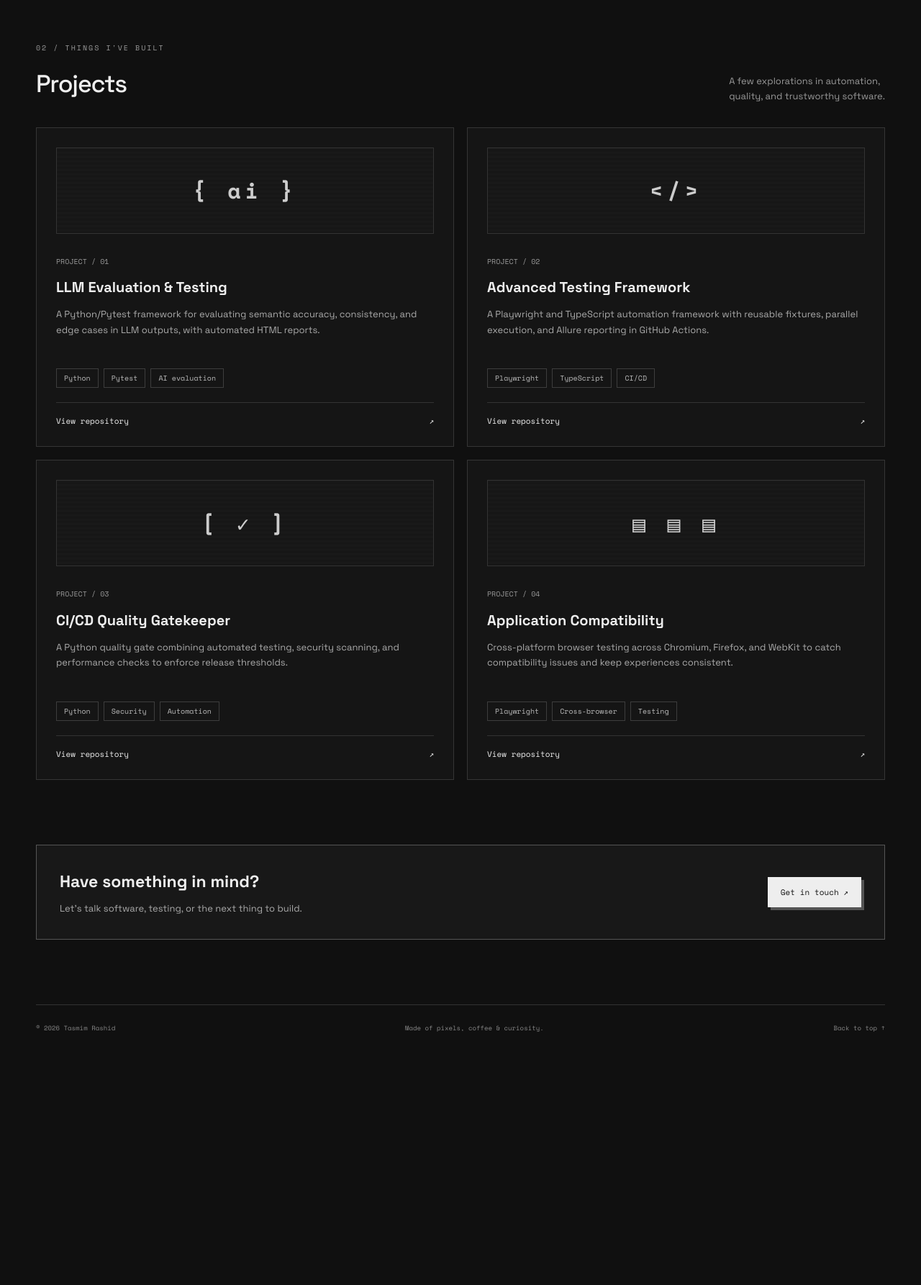
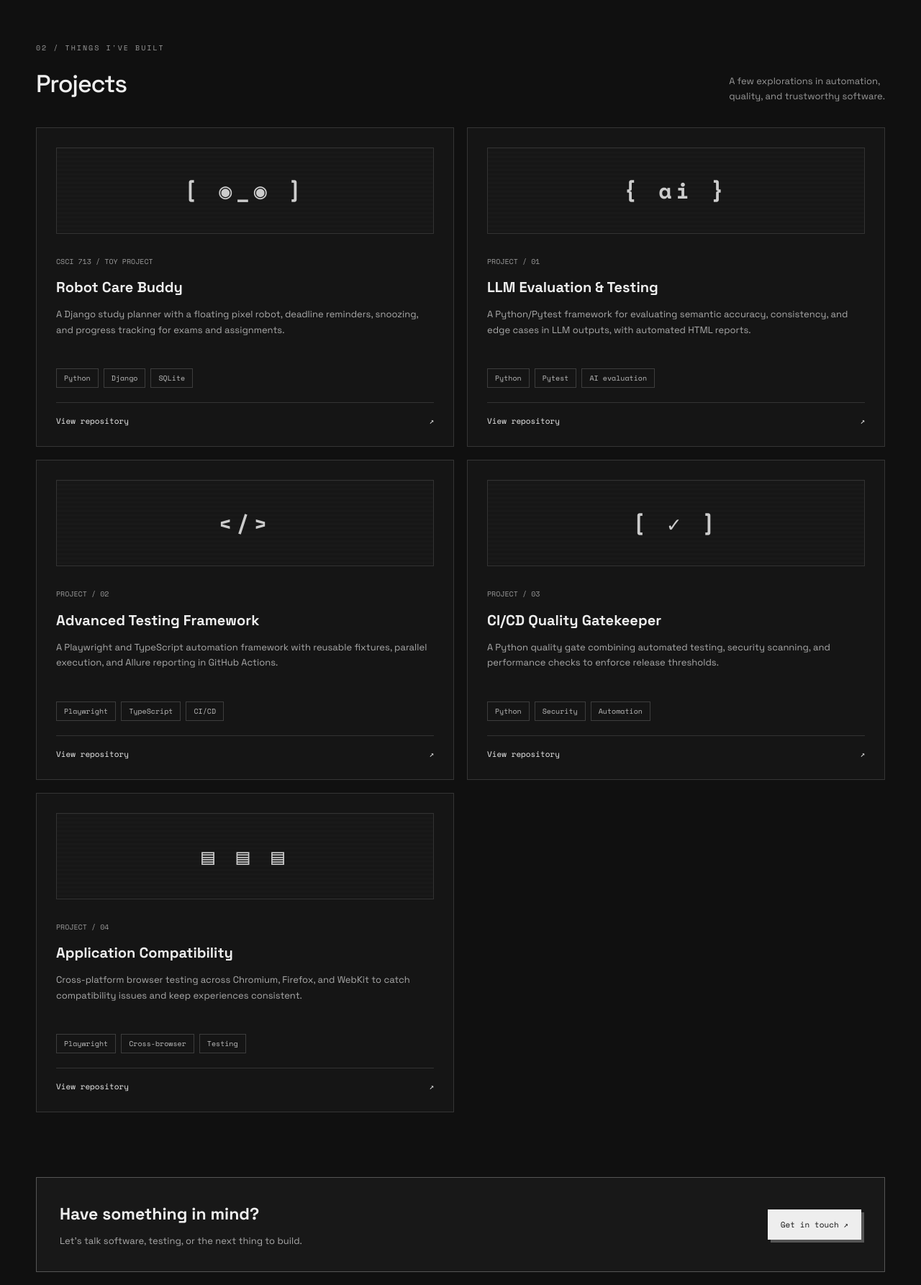
Before and after one commit to Tasmimdristy7/CSCI713_Portfolio, a Django app: template portfolio/templates/portfolio/home.html in a window 1280 px wide. Shown: the part 1908-3694 px from the top of the page at 72% size. Before the commit the page ends 3342 px from the top, so only its background shows below. Run offline with Django 5.2, Linux system fonts and the light colour scheme; the template is opened without the code that fills it, so the values that code supplies are empty.

Commit message:
Showcase Robot Care Buddy toy project on the portfolio

```diff
--- a/docs/index.html
+++ b/docs/index.html
@@ -48,7 +48,7 @@
 </div>
 <div class="skills" aria-label="Technical skills"><span>Python</span><span>TypeScript</span><span>Playwright</span><span>Pytest</span><span>SQL</span><span>Docker</span><span>CI/CD</span><span>API security</span><span>AI evaluation</span></div>
 </section>
-<section class="section wrap" id="projects" aria-labelledby="projects-title"><div class="section-top"><div><span class="section-index">02 / THINGS I'VE BUILT</span><h2 id="projects-title">Projects</h2></div><p>A few explorations in automation,<br>quality, and trustworthy software.</p></div><div class="project-grid"><article class="project-card"><div class="project-art" aria-hidden="true">{ ai }</div><span class="card-label">PROJECT / 01</span><h3>LLM Evaluation & Testing</h3><p>A Python/Pytest framework for evaluating semantic accuracy, consistency, and edge cases in LLM outputs, with automated HTML reports.</p><div class="tags"><span>Python</span><span>Pytest</span><span>AI evaluation</span></div><a class="project-link" href="https://github.com/Tasmimdristy7/llmtest" aria-label="View LLM Evaluation & Testing on GitHub">View repository <span aria-hidden="true">↗</span></a></article>
+<section class="section wrap" id="projects" aria-labelledby="projects-title"><div class="section-top"><div><span class="section-index">02 / THINGS I'VE BUILT</span><h2 id="projects-title">Projects</h2></div><p>A few explorations in automation,<br>quality, and trustworthy software.</p></div><div class="project-grid"><article class="project-card"><div class="project-art" aria-hidden="true">[ ◉_◉ ]</div><span class="card-label">CSCI 713 / TOY PROJECT</span><h3>Robot Care Buddy</h3><p>A Django study planner with a floating pixel robot, deadline reminders, snoozing, and progress tracking for exams and assignments.</p><div class="tags"><span>Python</span><span>Django</span><span>SQLite</span></div><a class="project-link" href="https://github.com/Tasmimdristy7/Robot_Care_Buddy" aria-label="View Robot Care Buddy on GitHub">View repository <span aria-hidden="true">↗</span></a></article><article class="project-card"><div class="project-art" aria-hidden="true">{ ai }</div><span class="card-label">PROJECT / 01</span><h3>LLM Evaluation & Testing</h3><p>A Python/Pytest framework for evaluating semantic accuracy, consistency, and edge cases in LLM outputs, with automated HTML reports.</p><div class="tags"><span>Python</span><span>Pytest</span><span>AI evaluation</span></div><a class="project-link" href="https://github.com/Tasmimdristy7/llmtest" aria-label="View LLM Evaluation & Testing on GitHub">View repository <span aria-hidden="true">↗</span></a></article>
 <article class="project-card"><div class="project-art" aria-hidden="true">&lt;/&gt;</div><span class="card-label">PROJECT / 02</span><h3>Advanced Testing Framework</h3><p>A Playwright and TypeScript automation framework with reusable fixtures, parallel execution, and Allure reporting in GitHub Actions.</p><div class="tags"><span>Playwright</span><span>TypeScript</span><span>CI/CD</span></div><a class="project-link" href="https://github.com/Tasmimdristy7/advanced-testing-framework" aria-label="View Advanced Testing Framework on GitHub">View repository <span aria-hidden="true">↗</span></a></article>
 <article class="project-card"><div class="project-art" aria-hidden="true">[ ✓ ]</div><span class="card-label">PROJECT / 03</span><h3>CI/CD Quality Gatekeeper</h3><p>A Python quality gate combining automated testing, security scanning, and performance checks to enforce release thresholds.</p><div class="tags"><span>Python</span><span>Security</span><span>Automation</span></div><a class="project-link" href="https://github.com/Tasmimdristy7/ci-cd-quality-gatekeeper" aria-label="View CI/CD Quality Gatekeeper on GitHub">View repository <span aria-hidden="true">↗</span></a></article>
 <article class="project-card"><div class="project-art" aria-hidden="true">▤ ▤ ▤</div><span class="card-label">PROJECT / 04</span><h3>Application Compatibility</h3><p>Cross-platform browser testing across Chromium, Firefox, and WebKit to catch compatibility issues and keep experiences consistent.</p><div class="tags"><span>Playwright</span><span>Cross-browser</span><span>Testing</span></div><a class="project-link" href="https://github.com/Tasmimdristy7/application-compatibility-testing-framework" aria-label="View Application Compatibility on GitHub">View repository <span aria-hidden="true">↗</span></a></article>
--- a/portfolio/templates/portfolio/home.html
+++ b/portfolio/templates/portfolio/home.html
@@ -48,7 +48,7 @@
 </div>
 <div class="skills" aria-label="Technical skills"><span>Python</span><span>TypeScript</span><span>Playwright</span><span>Pytest</span><span>SQL</span><span>Docker</span><span>CI/CD</span><span>API security</span><span>AI evaluation</span></div>
 </section>
-<section class="section wrap" id="projects" aria-labelledby="projects-title"><div class="section-top"><div><span class="section-index">02 / THINGS I'VE BUILT</span><h2 id="projects-title">Projects</h2></div><p>A few explorations in automation,<br>quality, and trustworthy software.</p></div><div class="project-grid"><article class="project-card"><div class="project-art" aria-hidden="true">{ ai }</div><span class="card-label">PROJECT / 01</span><h3>LLM Evaluation & Testing</h3><p>A Python/Pytest framework for evaluating semantic accuracy, consistency, and edge cases in LLM outputs, with automated HTML reports.</p><div class="tags"><span>Python</span><span>Pytest</span><span>AI evaluation</span></div><a class="project-link" href="https://github.com/Tasmimdristy7/llmtest" aria-label="View LLM Evaluation & Testing on GitHub">View repository <span aria-hidden="true">↗</span></a></article>
+<section class="section wrap" id="projects" aria-labelledby="projects-title"><div class="section-top"><div><span class="section-index">02 / THINGS I'VE BUILT</span><h2 id="projects-title">Projects</h2></div><p>A few explorations in automation,<br>quality, and trustworthy software.</p></div><div class="project-grid"><article class="project-card"><div class="project-art" aria-hidden="true">[ ◉_◉ ]</div><span class="card-label">CSCI 713 / TOY PROJECT</span><h3>Robot Care Buddy</h3><p>A Django study planner with a floating pixel robot, deadline reminders, snoozing, and progress tracking for exams and assignments.</p><div class="tags"><span>Python</span><span>Django</span><span>SQLite</span></div><a class="project-link" href="https://github.com/Tasmimdristy7/Robot_Care_Buddy" aria-label="View Robot Care Buddy on GitHub">View repository <span aria-hidden="true">↗</span></a></article><article class="project-card"><div class="project-art" aria-hidden="true">{ ai }</div><span class="card-label">PROJECT / 01</span><h3>LLM Evaluation & Testing</h3><p>A Python/Pytest framework for evaluating semantic accuracy, consistency, and edge cases in LLM outputs, with automated HTML reports.</p><div class="tags"><span>Python</span><span>Pytest</span><span>AI evaluation</span></div><a class="project-link" href="https://github.com/Tasmimdristy7/llmtest" aria-label="View LLM Evaluation & Testing on GitHub">View repository <span aria-hidden="true">↗</span></a></article>
 <article class="project-card"><div class="project-art" aria-hidden="true">&lt;/&gt;</div><span class="card-label">PROJECT / 02</span><h3>Advanced Testing Framework</h3><p>A Playwright and TypeScript automation framework with reusable fixtures, parallel execution, and Allure reporting in GitHub Actions.</p><div class="tags"><span>Playwright</span><span>TypeScript</span><span>CI/CD</span></div><a class="project-link" href="https://github.com/Tasmimdristy7/advanced-testing-framework" aria-label="View Advanced Testing Framework on GitHub">View repository <span aria-hidden="true">↗</span></a></article>
 <article class="project-card"><div class="project-art" aria-hidden="true">[ ✓ ]</div><span class="card-label">PROJECT / 03</span><h3>CI/CD Quality Gatekeeper</h3><p>A Python quality gate combining automated testing, security scanning, and performance checks to enforce release thresholds.</p><div class="tags"><span>Python</span><span>Security</span><span>Automation</span></div><a class="project-link" href="https://github.com/Tasmimdristy7/ci-cd-quality-gatekeeper" aria-label="View CI/CD Quality Gatekeeper on GitHub">View repository <span aria-hidden="true">↗</span></a></article>
 <article class="project-card"><div class="project-art" aria-hidden="true">▤ ▤ ▤</div><span class="card-label">PROJECT / 04</span><h3>Application Compatibility</h3><p>Cross-platform browser testing across Chromium, Firefox, and WebKit to catch compatibility issues and keep experiences consistent.</p><div class="tags"><span>Playwright</span><span>Cross-browser</span><span>Testing</span></div><a class="project-link" href="https://github.com/Tasmimdristy7/application-compatibility-testing-framework" aria-label="View Application Compatibility on GitHub">View repository <span aria-hidden="true">↗</span></a></article>
```
Also changed, not shown: README.md.
